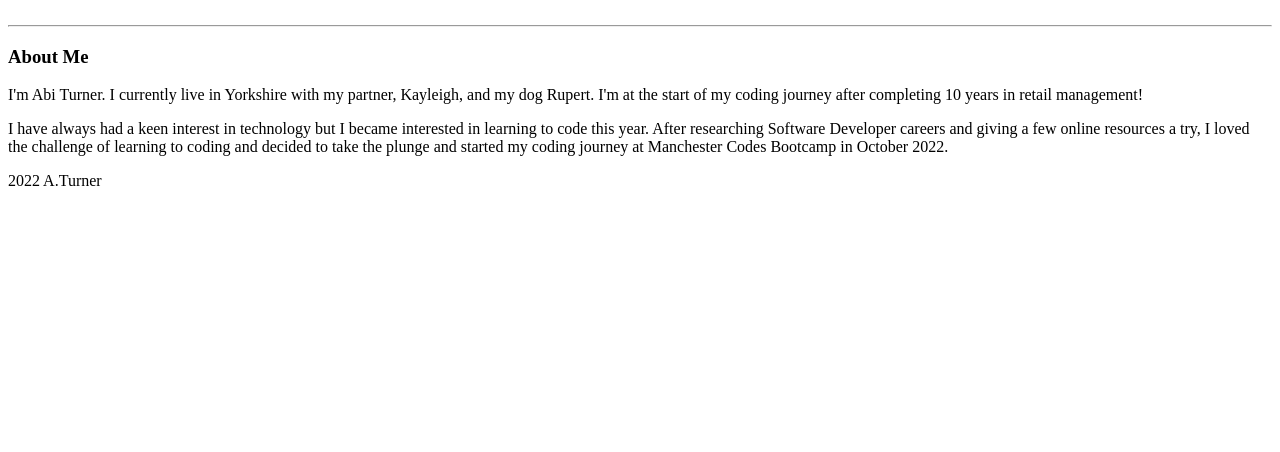
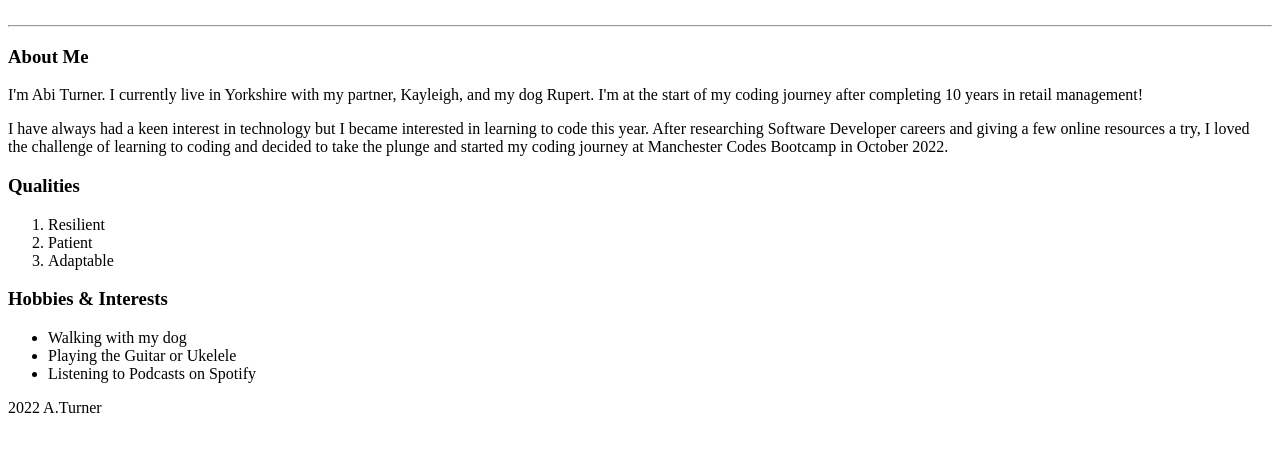
Before and after one commit to Abi-Turner/portfolio, a plain HTML site: page index.html in a window 1280 px wide. Shown: the part 128-580 px from the top of the page. Drawn offline with Linux system fonts and the light colour scheme.

Commit message:
Added Qualities section & Hobbies and Interests Section

```diff
--- a/index.html
+++ b/index.html
@@ -21,6 +21,23 @@
         I loved the challenge of learning to coding and decided to take the plunge and
         started my coding journey at Manchester Codes Bootcamp in October 2022.</p>
     </section>
+
+    <section>
+        <h3>Qualities</h3>
+        <ol>
+            <li>Resilient</li>
+            <li>Patient</li>
+            <li>Adaptable</li>
+        </ol>
+    </section>
+    <section>
+        <h3>Hobbies & Interests</h3>
+        <ul>
+            <li>Walking with my dog</li>
+            <li>Playing the Guitar or Ukelele</li>
+            <li>Listening to Podcasts on Spotify</li>
+        </ul>
+    </section>
     </main>
     <footer>2022 A.Turner</footer>
 </body>
```
